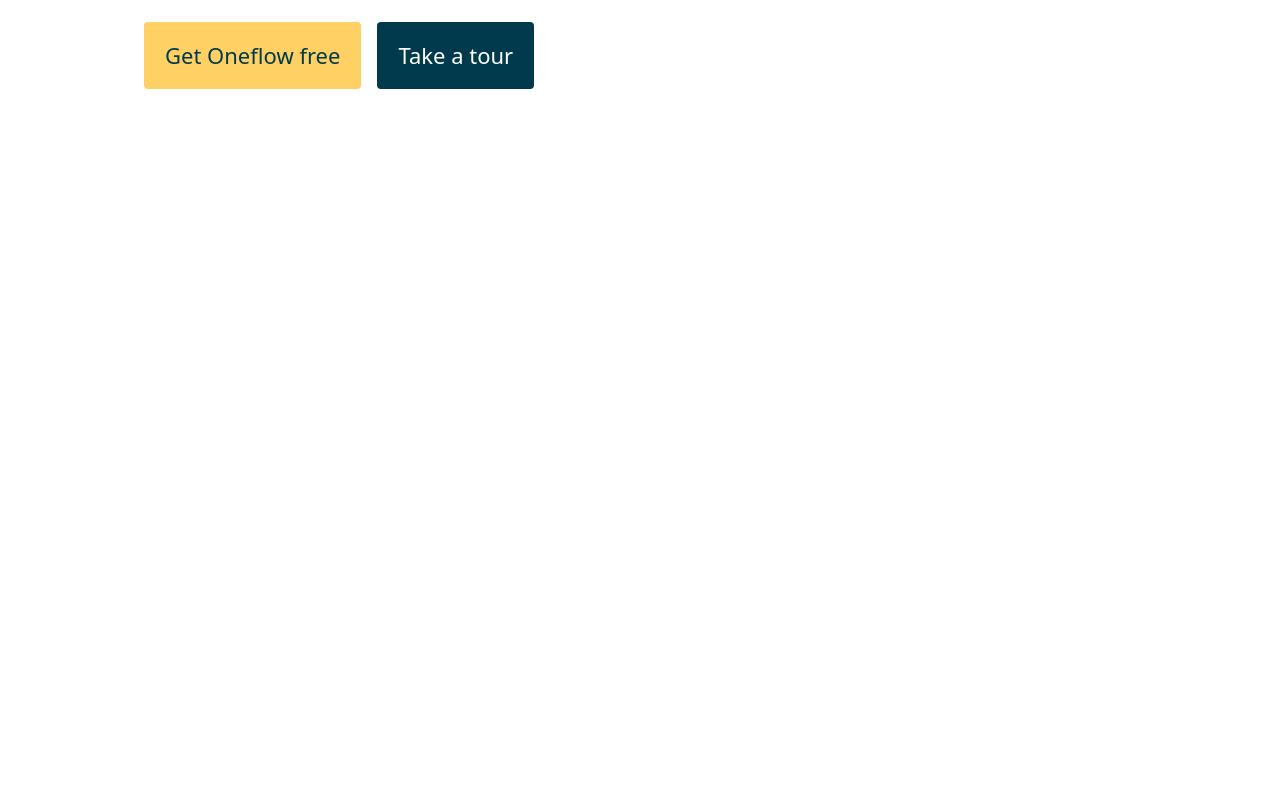
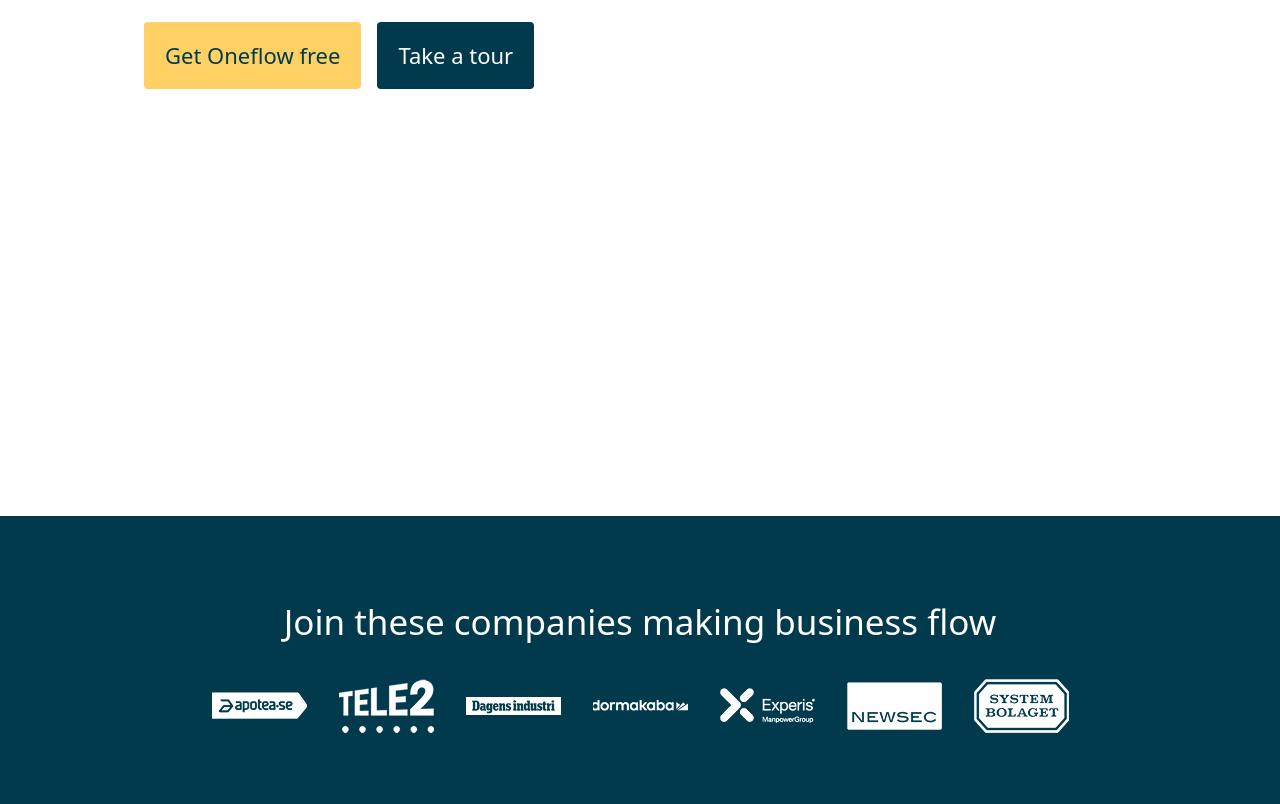
Before and after one commit to Nematullo-777/git-4, a website: page src/index.html in a window 1280 px wide. Shown: the part 564-1368 px from the top of the page. Before the commit the page ends 1080 px from the top, so only its background shows below. Drawn offline with Linux system fonts and the light colour scheme.

Commit message:
third commit

```diff
--- a/src/index.html
+++ b/src/index.html
@@ -33,6 +33,20 @@
             </div>
         </div>
     </div>
+    <div class="w-[100%] h-[288px] bg-[#013A4C]">
+        <div>
+            <h1 class="text-white text-[35px] text-center pt-[80px]">Join these companies making business flow</h1>
+            <div class="w-[100%] flex items-center justify-center gap-[32px] pt-[24px] ">
+                <img src="./img/Rectangle (3).png" alt="">
+                <img src="./img/Rectangle (4).png" alt="">
+                <img src="./img/Rectangle (5).png" alt="">
+                <img src="./img/Rectangle (6).png" alt="">
+                <img src="./img/Rectangle (7).png" alt="">
+                <img src="./img/Rectangle (8).png" alt="">
+                <img src="./img/Rectangle (9).png" alt="">
+            </div>
+        </div>
+    </div>
 
 </body>
 </html>
```
